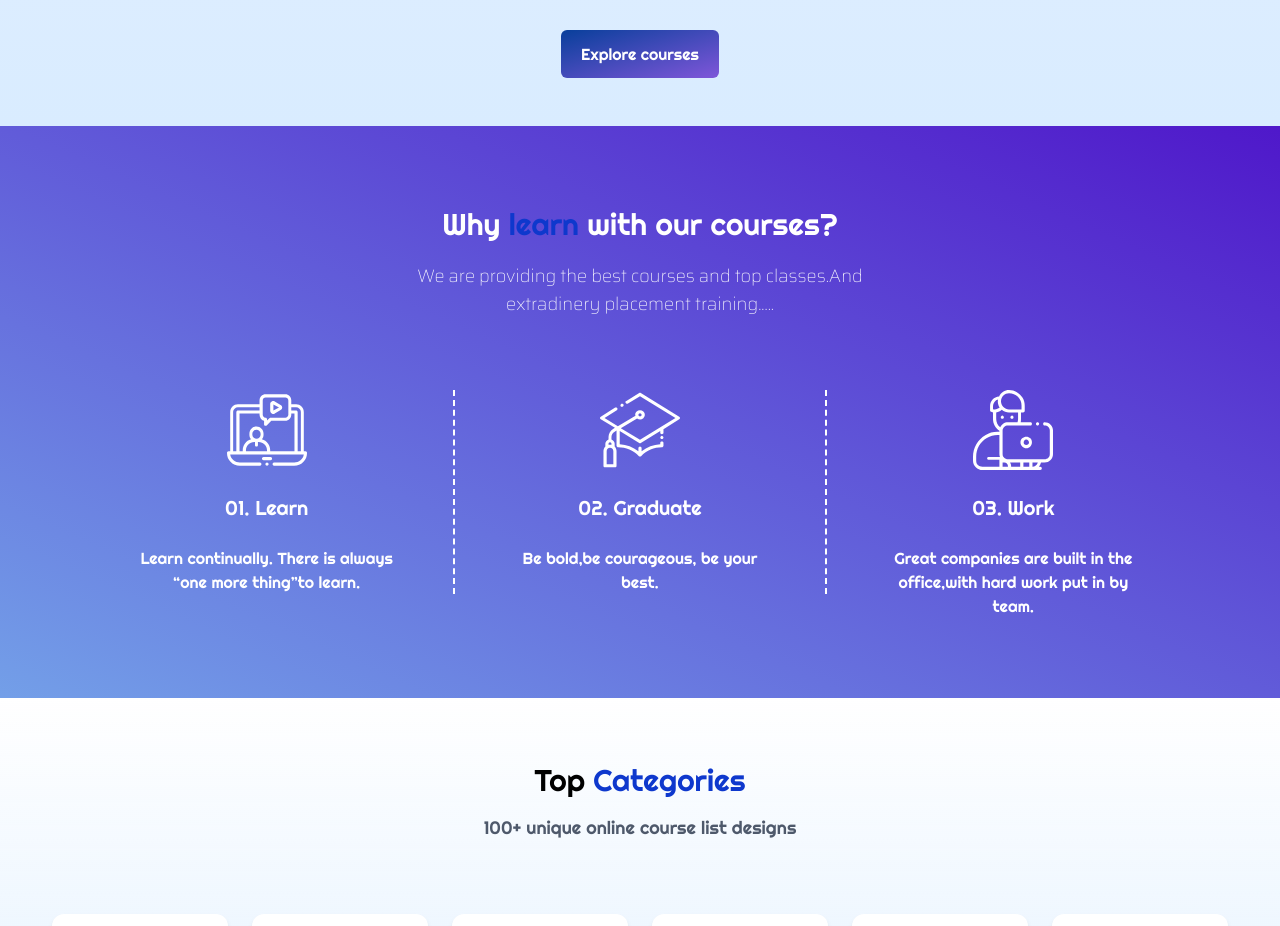
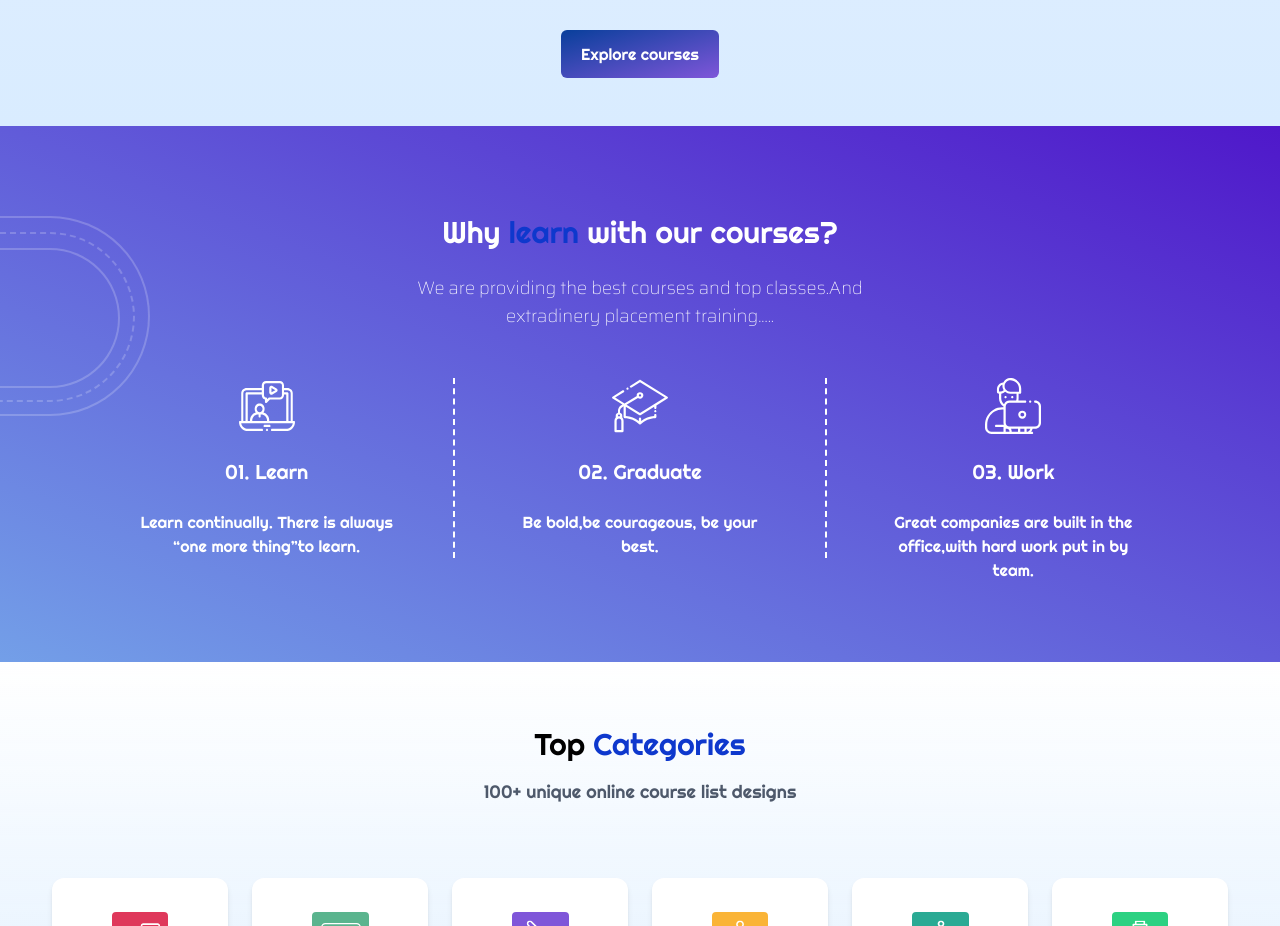
Before and after one commit to samikannup53/AskmeIdentity, a website: page source/index.html in a window 1280 px wide. Shown: the part 1660-2586 px from the top of the page. Drawn offline with nearby package versions, Linux system fonts and the light colour scheme.

Commit message:
Hover Effect Added to Aboutus Section and Created Semicircle Stroke Image Design

```diff
--- a/input.css
+++ b/input.css
@@ -14,7 +14,29 @@
     @apply text-lg text-center my-4 cursor-default
 }
 
-/* CATAGORIES SECTION */
+/* -----------------ABOUTUS SECTION-------------------*/
+
+/* Aboutus Card */
+.aboutus-card{
+    @apply w-full sm:w-1/3 flex flex-col gap-6 items-center px-14 sm:px-4 lg:px-14 cursor-default
+}
+
+/* Aboutus Card Image */
+.aboutus-card-image{
+    @apply w-14 group-hover:mix-blend-overlay transition-all duration-1000
+}
+
+/* Aboutus Card Title */
+.aboutus-card-title{
+    @apply text-center text-xl font-normal group-hover:mix-blend-overlay transition-all duration-1000
+}
+
+/* Aboutus Card Description */
+.aboutus-card-description{
+    @apply text-center text-base font-thin group-hover:mix-blend-overlay transition-all duration-1000
+}
+
+/* -----------------CATAGORIES SECTION-------------------*/
 
 /* Catagories Card */
 .catagories-card{
--- a/source/index.html
+++ b/source/index.html
@@ -283,40 +283,45 @@
     </section>
 
     <!-- About Us Section -->
-    <section id="aboutus" class="bg-gradient-to-bl from-[#4F18CA] to-[#739FE8] w-full">
+    <section id="aboutus" class="bg-gradient-to-bl from-[#4F18CA] to-[#739FE8] w-full relative">
+        <!-- Semi Circle Image Stroke Design -->
+        <div class="absolute hidden sm:block border-2 border-white opacity-20 h-[200px] w-[150px] rounded-r-full border-l-0 top-[90px]">
+            <div class="absolute border-2 border-dashed border-white h-[170px] w-[135px] rounded-r-full border-l-0 top-[14px]">
+                <div class=" absolute border-2 border-white h-[140px] w-[120px] rounded-r-full border-l-0 top-[14px]"></div>
+            </div>
+        </div>
         <!-- About Us Section Container -->
         <div class="container mx-auto flex flex-col items-center  p-8 sm:p-20">
             <!-- About Head Content Section -->
             <div class="flex flex-col justify-center items-center">
-                <h2 class="font-primary text-3xl text-white text-center">Why <span class="text-[#0E38CD]">learn</span>
+                <h2 class="section-heading font-primary text-white">Why <span class="text-[#0E38CD]">learn</span>
                     with our courses?</h2>
                 <p
-                    class="font-secondary text-sm sm:text-lg text-white text-center font-thin w-full sm:w-3/4 mt-5 mb-10">
+                    class="section-description font-secondary text-white font-thin w-full sm:w-3/4 mt-5 mb-10">
                     We are providing the best courses and top classes.And extradinery placement training.....</p>
             </div>
             <!-- About Flow Content Section -->
             <div
                 class="font-primary text-white flex flex-col sm:flex-row items-start justify-around gap-14 sm:gap-0 mt-8">
                 <!-- Step-1 : Learn Part -->
-                <div class="w-full sm:w-1/3 flex flex-col gap-6  items-center px-14 sm:px-4 lg:px-14">
-                    <img class="hover:fill-blue-800" src="./assets/about-learn-icon.svg" alt="">
-                    <h3 class="text-center text-xl font-normal">01. Learn</h3>
-                    <p class="text-center text-base font-thin">Learn continually. There is always “one more thing”to
+                <div class="aboutus-card group">
+                    <img class="aboutus-card-image" src="./assets/about-learn-icon.svg">
+                    <h3 class="aboutus-card-title">01. Learn</h3>
+                    <p class="aboutus-card-description">Learn continually. There is always “one more thing”to
                         learn.</p>
                 </div>
                 <!-- Step-2 : Graduate Part -->
                 <div
-                    class="w-full sm:w-1/3 flex flex-col gap-6 items-center border-dashed border-y-2 sm:border-x-2 sm:border-y-0 border-white px-14 sm:px-4 lg:px-14 py-14 sm:py-0">
-                    <img src="./assets/about-graduate-icon.svg" alt="">
-                    <h3 class="text-center text-xl font-normal">02. Graduate</h3>
-                    <p class="text-center text-base font-thin">Be bold,be courageous, be your best.</p>
+                    class="aboutus-card group py-14 sm:py-0 border-dashed border-y-2 sm:border-x-2 sm:border-y-0 border-white">
+                    <img class="aboutus-card-image" src="./assets/about-graduate-icon.svg" alt="">
+                    <h3 class="aboutus-card-title">02. Graduate</h3>
+                    <p class="aboutus-card-description">Be bold,be courageous, be your best.</p>
                 </div>
                 <!-- Step-3 : Work Part -->
-                <div class="w-full sm:w-1/3 flex flex-col gap-6 items-center px-14 sm:px-4 lg:px-14">
-                    <img src="./assets/about-work-icon.svg" alt="">
-                    <h3 class="text-center text-xl font-normal">03. Work</h3>
-                    <p class="text-center text-base font-thin">Great companies are built in the office,with hard work
-                        put in by team.</p>
+                <div class="aboutus-card group">
+                    <img class="aboutus-card-image" src="./assets/about-work-icon.svg" alt="">
+                    <h3 class="aboutus-card-title">03. Work</h3>
+                    <p class="aboutus-card-description">Great companies are built in the office,with hard work put in by team.</p>
                 </div>
             </div>
         </div>
--- a/tailwind.config.js
+++ b/tailwind.config.js
@@ -7,7 +7,7 @@ module.exports = {
         primary:['Righteous'],
         secondary:['Saira'],
       },
-      keyframes:{
+           keyframes:{
         'ping':{'0,75%,100%': {transform: 'scale(1.5)'},
           opacity: 0.5,
         },
```
Also changed, not shown: source/style.css.
